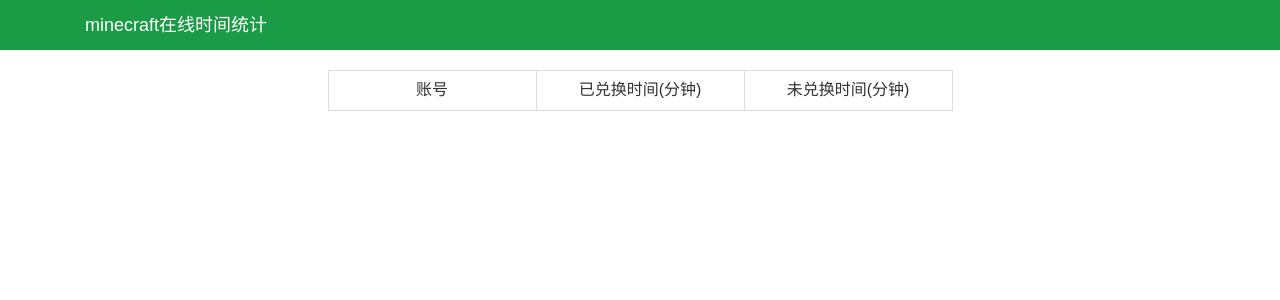
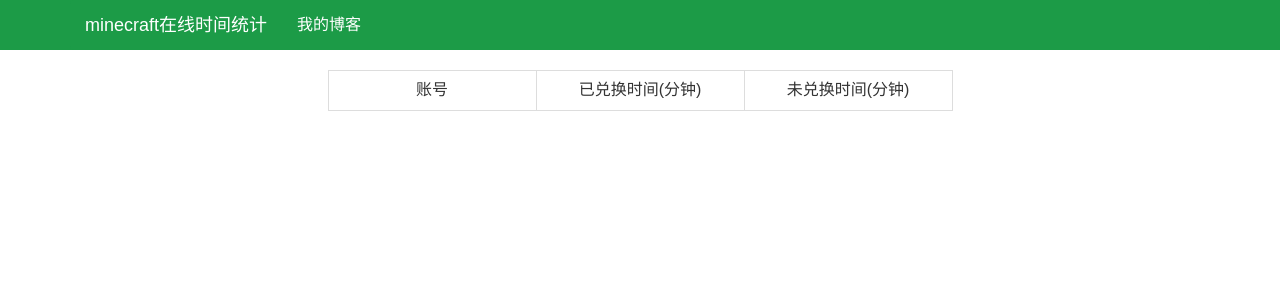
Before and after one commit to hanliumaozhi/liusongme, a Flask app: page /show_mc_user_online_time in a window 1280 px wide. Shown: the top 300 px of the page. Run offline with Flask 2, Linux system fonts and the light colour scheme; data that the repository does not hold is empty; some libraries are stand-ins or nearby versions.

Commit message:
add html

```diff
--- a/app/templates/show_mc.html
+++ b/app/templates/show_mc.html
@@ -19,6 +19,7 @@
 					<div class="navbar-header"><button type="button" data-toggle="collapse" data-target="#navbar-collapse" class="navbar-toggle"><span class="sr-only">展开导航</span><span class="icon-bar"></span><span class="icon-bar"></span><span class="icon-bar"></span></button>
 						<a href="/show_mc_user_online_time" class="navbar-brand">minecraft在线时间统计</a>
 					</div>
+					<div id="navbar-collapse" class="collapse navbar-collapse"><ul class="nav navbar-nav"><li><a href="//blog.liusong.me">我的博客</a></li></ul></div>
 				</nav>
 			</div>
 		</header>
```
